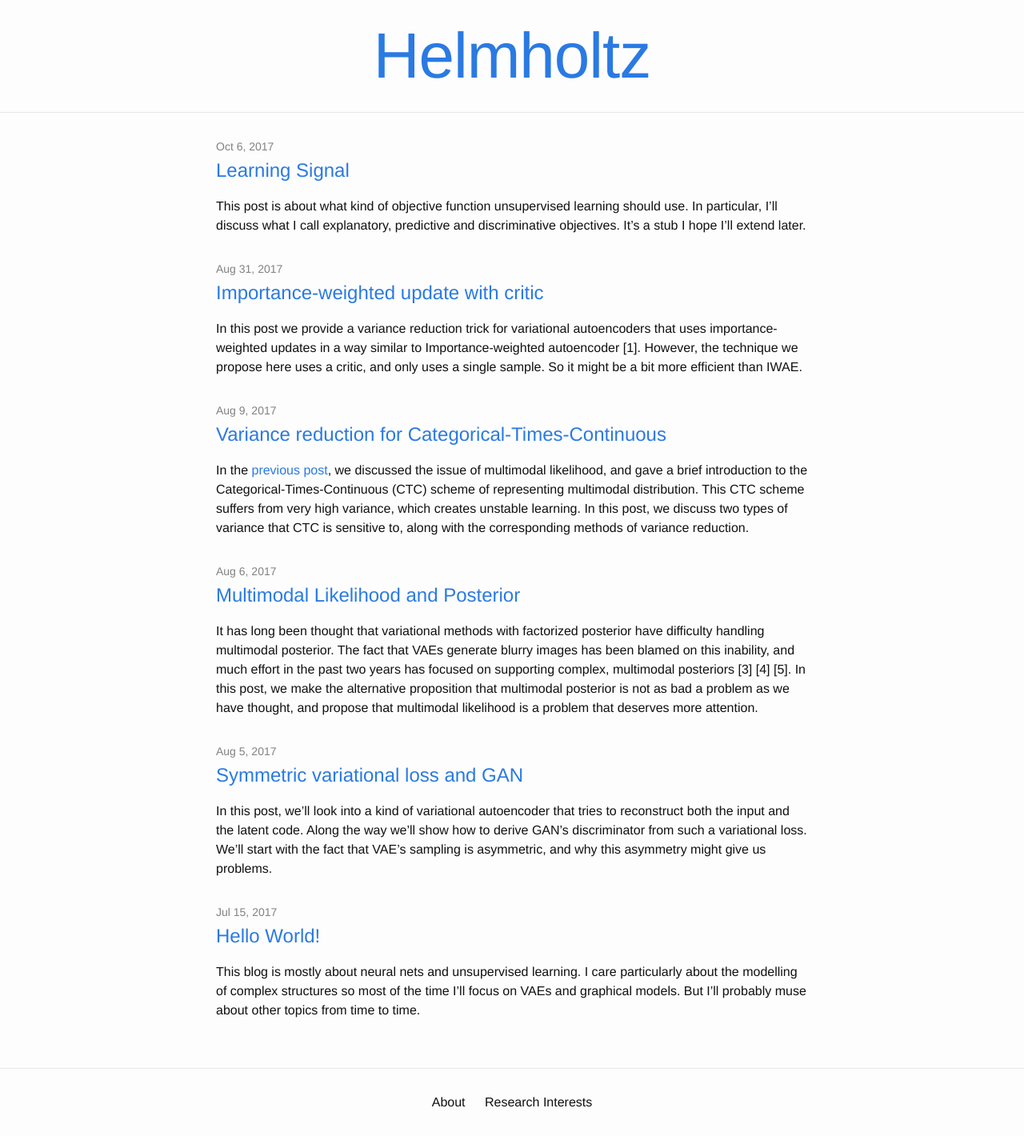
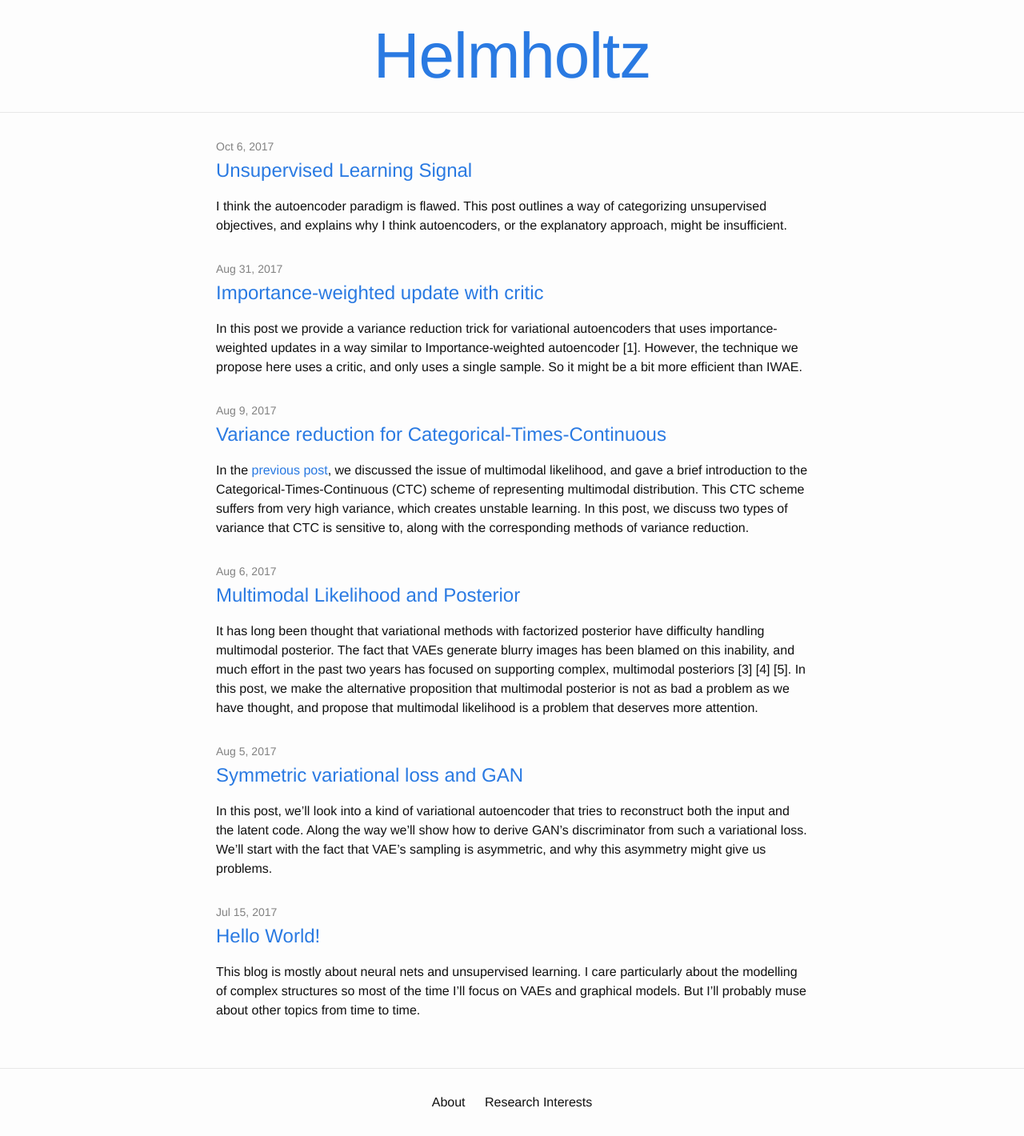
Before and after one commit to TheHelmholtz/thehelmholtz.github.io, a Jekyll site: the page built from index.html, in a window 1280 px wide. Shown: the whole page at 80% size. Built offline with Jekyll 4.4.1, drawn with Linux system fonts in a browser that asks for light colours; some of the changed lines change nothing that is shown.

Commit message:
update learning_signal

```diff
--- a/_posts/2017-10-06-learning_signal.md
+++ b/_posts/2017-10-06-learning_signal.md
@@ -1,44 +1,49 @@
 ---
 layout: post
-title:  "Learning Signal"
+title:  "Unsupervised Learning Signal"
 date:   2017-10-06 12:00:00 +0800
 permalink: /blog/learning_signal
 comments: true
 categories: jekyll update
 ---
 
-This post is about what kind of objective function unsupervised learning should use. In particular, I'll discuss what I
-call explanatory, predictive and discriminative objectives. It's a stub I hope I'll extend later.
+I think the autoencoder paradigm is flawed. This post outlines a way of categorizing unsupervised objectives, and
+explains why I think autoencoders, or the explanatory approach, might be insufficient.
 
-Let's clear the basic definitions:
+> TLDR: You shouldn't just ask a model to explain what it has already observed. Because the model can overfit, and
+> there's nothing you can do about it.
 
-- __Explanatory__: Given input, compute posterior, explain input. Examples include VAEs and BMs, and many of the more
-traditional probabilistic models
-- __Predictive__: Given parts of the input, predict other parts of the input. Examples include many of the autoregressive
-models such as NADE [1], PixelRNN [2] and WaveNet [3]. Another example is Context Encoder [4].
-- __Discriminative__: Given input, compute a single or several energy values. Examples include GANs, Context Prediction
-[5] and word embedding.
+I divide unsupervised models into 3 categories: explanatory, predictive, and discriminative.
 
-The state of affairs is such that both predictive and discriminative methods are making very good progress. The
-explanatory approaches, however, still do not scale to bigger datasets. Why is that so?
+- __Explanatory__ models explain observation using some posterior. For example, VAEs map input to a posterior, then use
+samples from that posterior to reconstruct/explain the input. Boltzmann Machines, Topic Models, Gaussian Mixture Models
+are all examples of this type.
+- __Predictive__ models, given parts of the input, predict the remaining parts. Most of the autoregressive models, such
+as LSTM language models, NADE [1], PixelRNN [2], WaveNet [3], and Context Encoder [4], are all examples of this category.
+- __Discriminative__ models map input to some kind of semantic information, using self-supervisory signals. GAN is
+probably the most famous example in this category. Other examples include Context Prediction [5] and word embedding.
 
-To answer this question, I'd like to take a step back and ask a very different question: what's the difference between
-science and pseudo-science?
+The state of affairs is such that both predictive and discriminative methods are making very good progress. PixelRNNs
+generates pretty sharp images. WaveNet generates pretty convincing speech and music, GANs give very convincing images on
+LSUN, which is by no means a simple dataset, and Context Prediction learns features that allow very effective semantic
+image retrieval. A few things are missing here and there, but the general trend seems pretty good.
 
-Both science and pseudo-science explain what we observe. Very often, though not always, the explanations are backed up
-using some sort of model. But the real difference between science and pseudo-science is their predictive power.
-Scientific models make testable predictions, whereas pseudo-scientific models do not.
+Explanatory approaches, on the other hand, have been quite stuck after VAEs came out. Nobody has gotten it to work well
+even on moderately complex datasets such as CIFAR and LSUN. What's wrong?
 
-The point I'm making is that, it's not good enough to come up with sensible model that explains your observation. How
-would we know the model is not overfitting? Instead, we must train the model to generalize. The predictive approach
-requires exactly that, and the discriminative approaches enforce that to some extent as well.
+There might be many reasons why VAEs don't work yet, but in this post I'll focus on just one: *you shouldn't just ask a
+model to explain what it has observed*.
 
-Of course, the problem with predictive and discriminative methods is that they are total black-boxes. With the
-explanatory approach we can carefully design our models, then do inference with those models. With the predictive and
-discriminative approaches, the idea of a prior and a posterior seems less relevant, and so the structure of the model is
-assumed to be implicit.
+The difference between science and pseudo-science is that science makes testable predictions, whereas pseudo-science
+does not. Explanatory models are a bit like pseudo-science: the model might seem fairly reasonable, and even convincing
+at times, but since it never makes a prediction about anything, you can't really tell if it's wrong. If it overfits,
+there's nothing you can do about it.
 
-If only there is a way to combine them with inference using a prescribed model.
+In comparison, methods under the predictive approach and the discriminative approach have to do more than "just
+explain". The predictive approach has to predict unseen data, which naturally limits overfitting. Discriminative models
+make prediction as well, just that the prediction isn't in the same domain as the input.
+
+If prediction is indeed so important, can we incorporate prediction into explanatory models?
 
 
 References:
```
